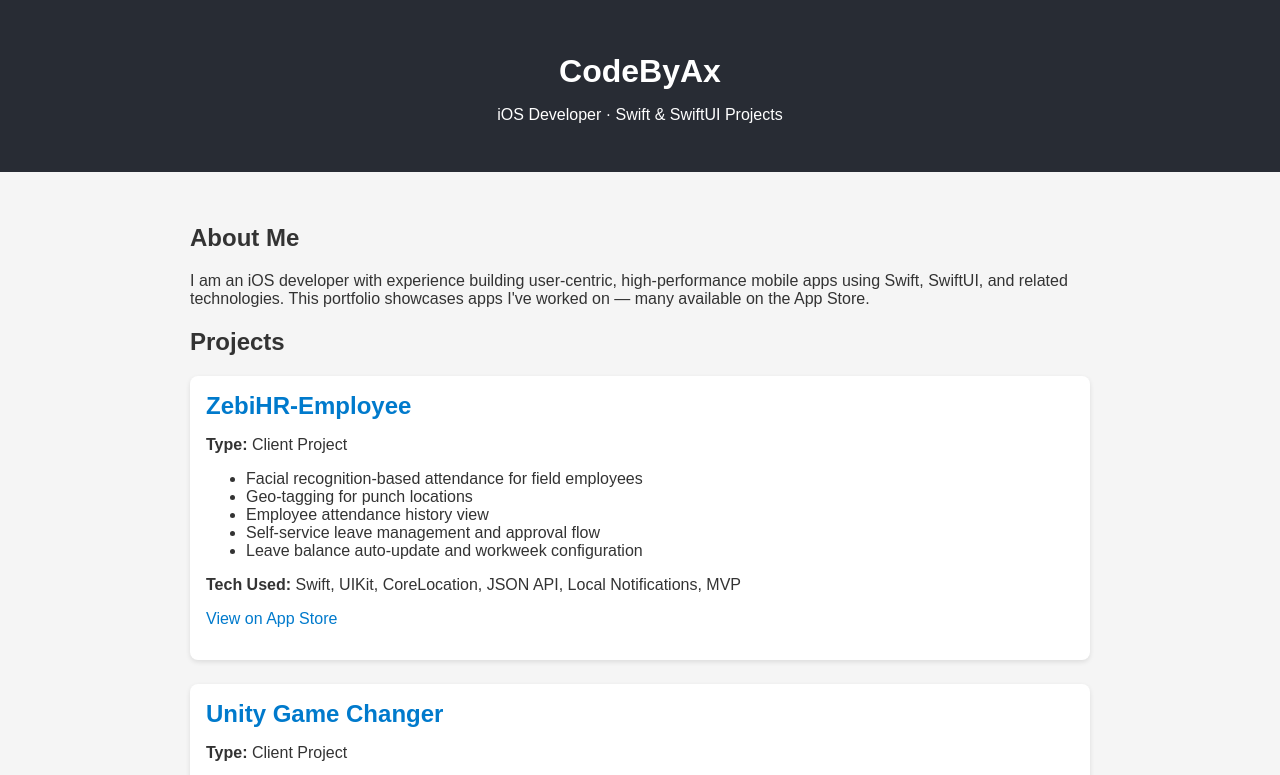
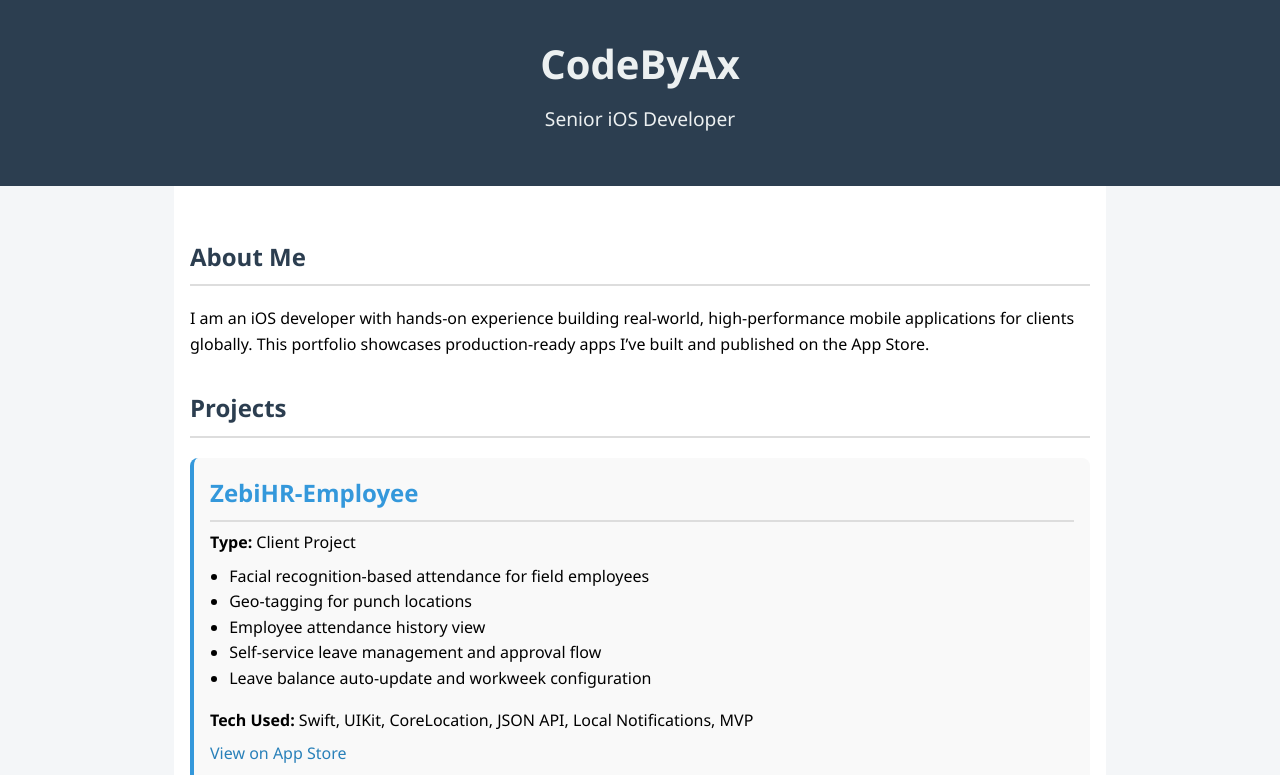
Before and after one commit to codebyax/codebyax.github.io, a plain HTML site: page index.html in a window 1280 px wide. Shown: the top 775 px of the page. Drawn offline with Linux system fonts and the light colour scheme.

Commit message:
Add files via upload

```diff
--- a/index.html
+++ b/index.html
@@ -7,39 +7,60 @@
   <title>CodeByAx · iOS Developer Portfolio</title>
   <style>
     body {
-      font-family: Arial, sans-serif;
+      font-family: 'Segoe UI', Tahoma, Geneva, Verdana, sans-serif;
+      background-color: #f4f6f8;
       margin: 0;
       padding: 0;
-      background-color: #f5f5f5;
-      color: #333;
+      line-height: 1.6;
     }
     header {
-      background-color: #282c34;
-      color: white;
+      background-color: #2c3e50;
+      color: #ecf0f1;
       padding: 2rem 1rem;
       text-align: center;
     }
+    header h1 {
+      margin: 0;
+      font-size: 2.5rem;
+    }
+    header p {
+      margin-top: 0.5rem;
+      font-size: 1.2rem;
+    }
     main {
-      padding: 2rem;
+      padding: 2rem 1rem;
       max-width: 900px;
       margin: auto;
+      background-color: #ffffff;
     }
-    h1 {
-      margin-bottom: 0.5rem;
+    section {
+      margin-bottom: 2rem;
+    }
+    h2 {
+      color: #2c3e50;
+      border-bottom: 2px solid #ddd;
+      padding-bottom: 0.5rem;
     }
     .project {
-      background-color: white;
+      margin-bottom: 2rem;
+      padding: 1rem;
+      border-left: 4px solid #3498db;
+      background-color: #f9f9f9;
       border-radius: 8px;
-      padding: 1rem;
-      margin-bottom: 1.5rem;
-      box-shadow: 0 2px 5px rgba(0,0,0,0.1);
     }
     .project h2 {
+      color: #3498db;
       margin: 0 0 0.5rem 0;
-      color: #007acc;
+    }
+    .project ul {
+      margin-top: 0.5rem;
+      padding-left: 1.2rem;
+    }
+    .project p {
+      margin: 0.5rem 0;
     }
     .project a {
-      color: #007acc;
+      color: #2980b9;
       text-decoration: none;
     }
     .project a:hover {
@@ -47,21 +68,21 @@
     }
     footer {
       text-align: center;
-      padding: 2rem;
+      padding: 2rem 1rem;
+      color: #7f8c8d;
       font-size: 0.9rem;
-      color: #777;
     }
   </style>
 </head>
 <body>
   <header>
     <h1>CodeByAx</h1>
-    <p>iOS Developer · Swift & SwiftUI Projects</p>
+    <p>Senior iOS Developer</p>
   </header>
   <main>
     <section>
       <h2>About Me</h2>
-      <p>I am an iOS developer with experience building user-centric, high-performance mobile apps using Swift, SwiftUI, and related technologies. This portfolio showcases apps I've worked on — many available on the App Store.</p>
+      <p>I am an iOS developer with hands-on experience building real-world, high-performance mobile applications for clients globally. This portfolio showcases production-ready apps I’ve built and published on the App Store.</p>
     </section>
     <section>
       <h2>Projects</h2>
@@ -173,7 +194,7 @@
     </section>
   </main>
   <footer>
-    &copy; 2025 CodeByAx. All rights reserved.
+    &copy; 2025 CodeByAx · All rights reserved
   </footer>
 </body>
 </html>
```
